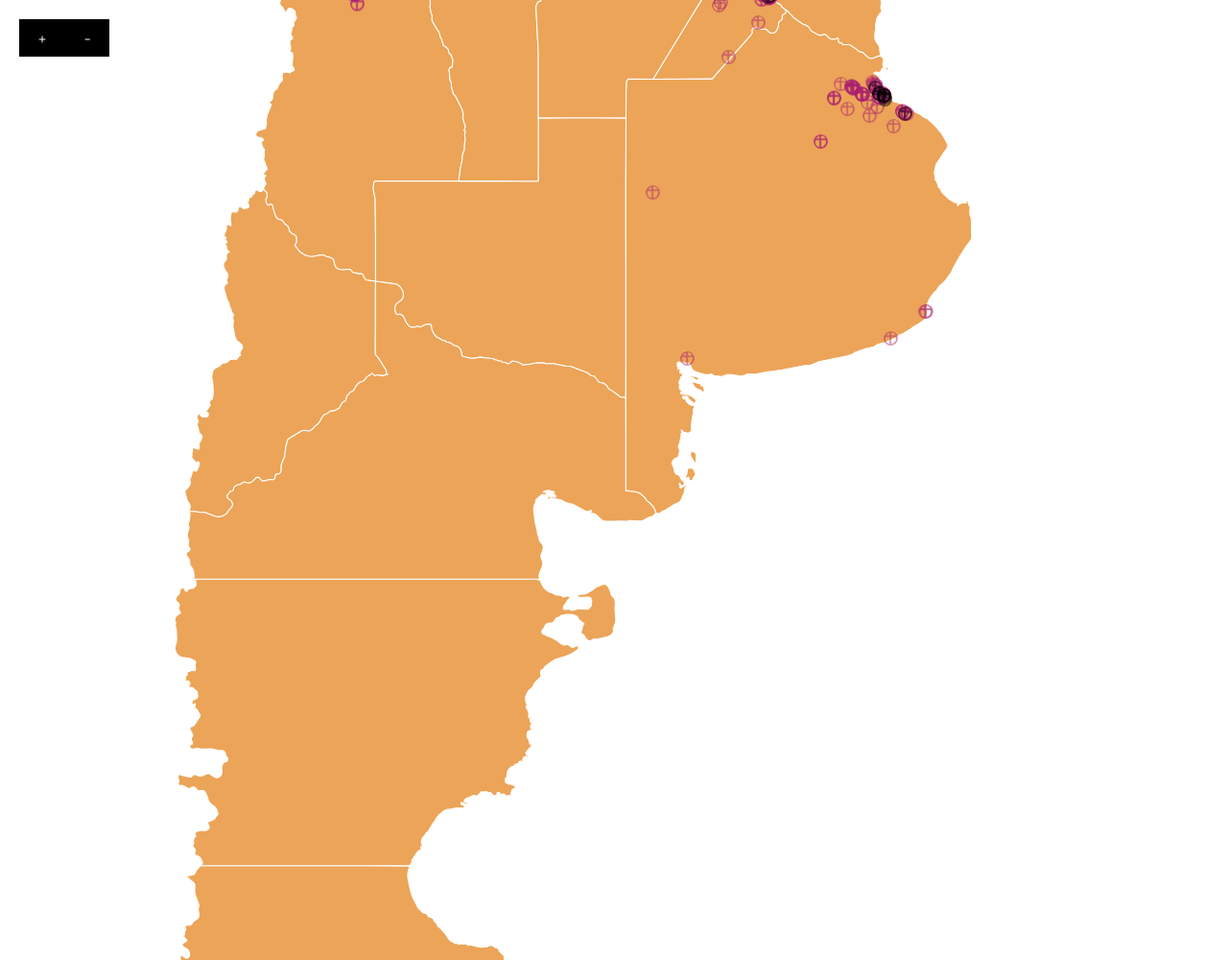
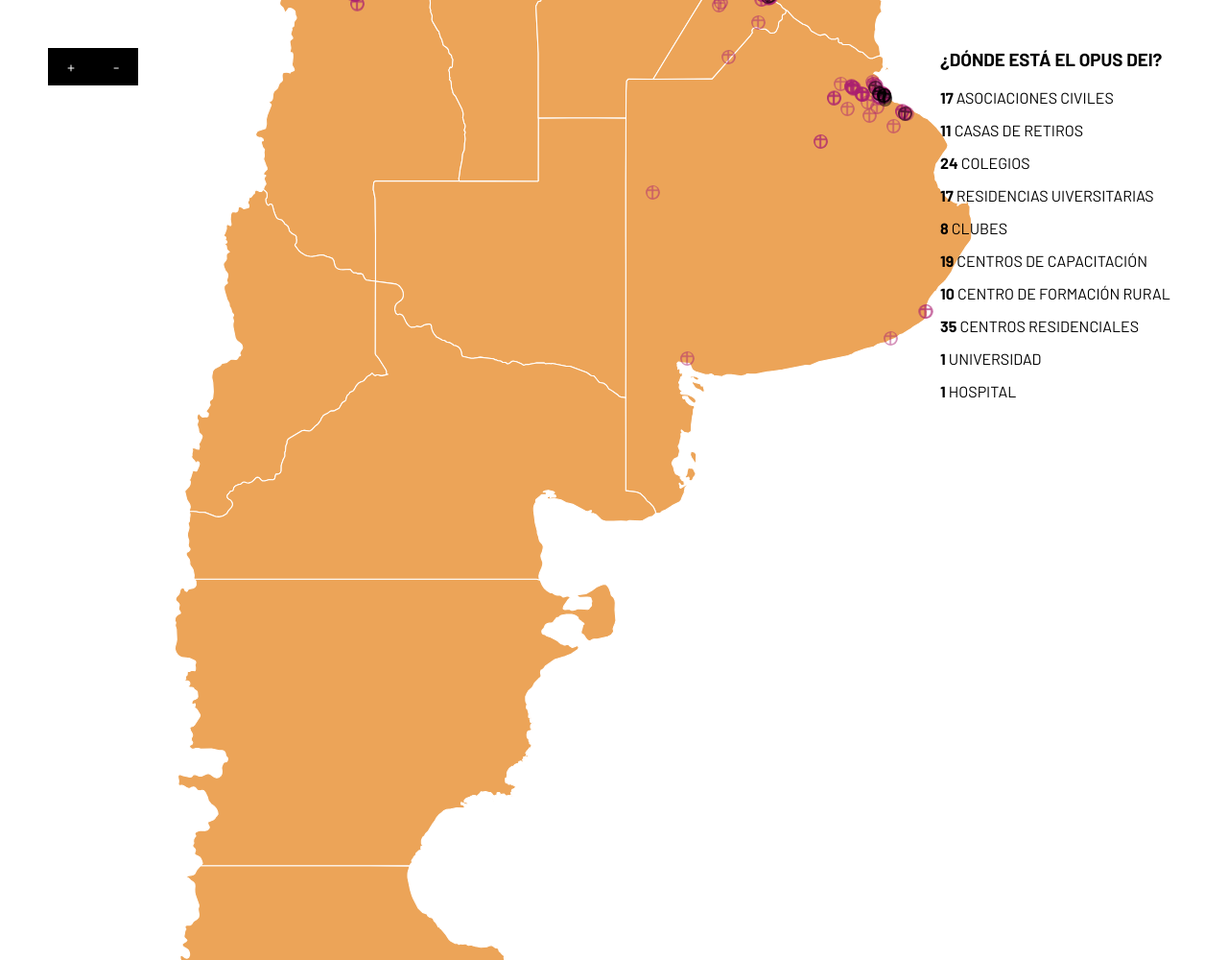
Before and after one commit to anapfe/map, a plain HTML site: page index.html in a window 1280 px wide. Shown: the whole page at 96% size. Drawn offline with nearby package versions, Linux system fonts and the light colour scheme.

Commit message:
cuadrito agregado

```diff
--- a/data/institdata.js
+++ b/data/institdata.js
@@ -271,11 +271,11 @@ var insti = [
   },
   {
     // MONTEVIDEO 1550 - CABA
-    Nombre: 'Centro de Extensión Cultural (CEC) - Oficina de Comunicación del Opus Dei',
-    Asociación : "Asociación para el Fomento de la Cultura",
-    top: '1485',
-    left: '5488',
-    color: '#e67805'
+   // Nombre: 'Centro de Extensión Cultural (CEC) - Oficina de //Comunicación del Opus Dei',
+    //Asociación : "Asociación para el Fomento de la Cultura",
+    //top: '1485',
+   // left: '5488',
+   // color: '#e67805'
   },
   {
     Nombre: 'Centro Cultural Los Arrayanes',
@@ -286,11 +286,11 @@ var insti = [
   },
   {
     // SANTA FE 825 - CABA
-    Nombre: 'Residencia',
-    Asociación : "Asociación para el Fomento de la Cultura",
-    top: '1485',
-    left: '5488',
-    color: '#e67805'
+   // Nombre: 'Residencia',
+  //  Asociación : "Asociación para el Fomento de la Cultura",
+   // top: '1485',
+   // left: '5488',
+   // color: '#e67805'
   },
   {
     Nombre: 'Club El Águila',
--- a/index.html
+++ b/index.html
@@ -1,6 +1,7 @@
 <!DOCTYPE html>
 <html lang="es" dir="ltr">
 <head>
+
   <meta charset="utf-8">
   <title></title>
   <link href="styles.css" rel="stylesheet">
@@ -12,21 +13,36 @@
 
 </head>
 <body>
+
   <div id="container">
     <div class="zoom-controls">
       <div class="zoom" id="zoomin">+</div>
       <div class="zoom" id="zoomout">-</div>
       <!-- <div class="zoom" id="reset">100%</div> -->
     </div>
+
+    <ul class ="list">
+      <h3>¿DÓNDE ESTÁ EL OPUS DEI?</h3>
+      <li><strong>17</strong> ASOCIACIONES CIVILES</li>
+      <li><strong>11</strong> CASAS DE RETIROS</li>
+      <li><strong>24</strong> COLEGIOS</li>
+      <li><strong>17</strong> RESIDENCIAS UIVERSITARIAS</li>
+      <li><strong>8</strong> CLUBES</li>
+      <li><strong>19</strong> CENTROS DE CAPACITACIÓN</li>
+      <li><strong>10</strong> CENTRO DE FORMACIÓN RURAL</li>
+      <li><strong>35</strong> CENTROS RESIDENCIALES</li>
+      <li><strong>1</strong> UNIVERSIDAD</li>
+      <li><strong>1</strong> HOSPITAL</li>
+    </ul>
+
     <div id="dragme" class="zoom-me">
       <div class="markers"></div>
       <img id="mapImg" alt="Mapa de Argentina" src="images/ar.svg"/>
     </div>
   </div>
 
-<script type="text/javascript" src="renderdata.js"></script>
-<script type="text/javascript" src="scripts.js"></script>
-<!-- <script type="text/javascript" src="zoom.js"></script> -->
+  <script type="text/javascript" src="renderdata.js"></script>
+  <script type="text/javascript" src="scripts.js"></script>
 
 </body>
 </html>
--- a/styles.css
+++ b/styles.css
@@ -15,10 +15,29 @@ body {
   height: 1000px;
   overflow: hidden;
 }
+.list {
+  position: absolute;
+  right: 0;
+  top: 50px;
+  width: 300px;
+  height: 300px;
+  z-index: 1;
+  list-style: none;
+  margin-block-start: 0;
+  margin-block-end: 0;
+}
+.list li {
+  margin-block-start: 0;
+  margin-block-end: 0;
+  margin-bottom: 15px;
+}
+.list h3 {
+  margin-block-start: 0;
+}
 .zoom-controls {
   position: absolute;
-  top: 20px;
-  left: 20px;
+  top: 50px;
+  left: 50px;
   /* position: fixed;
   top: 50px;
   left: 50px; */
```
Also changed, not shown: 1 other file.
